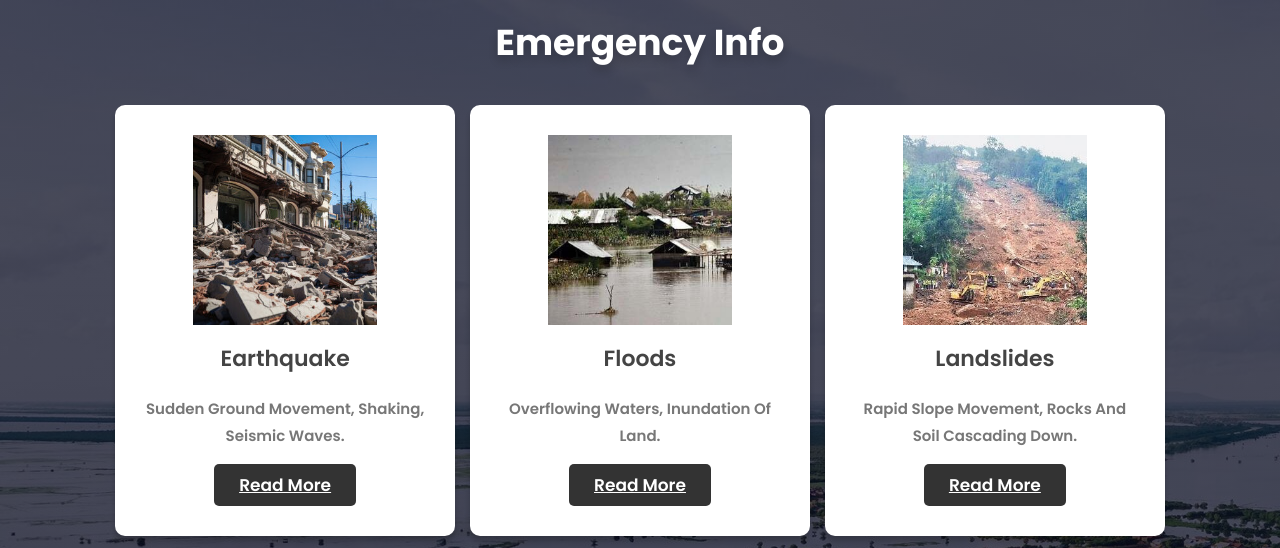
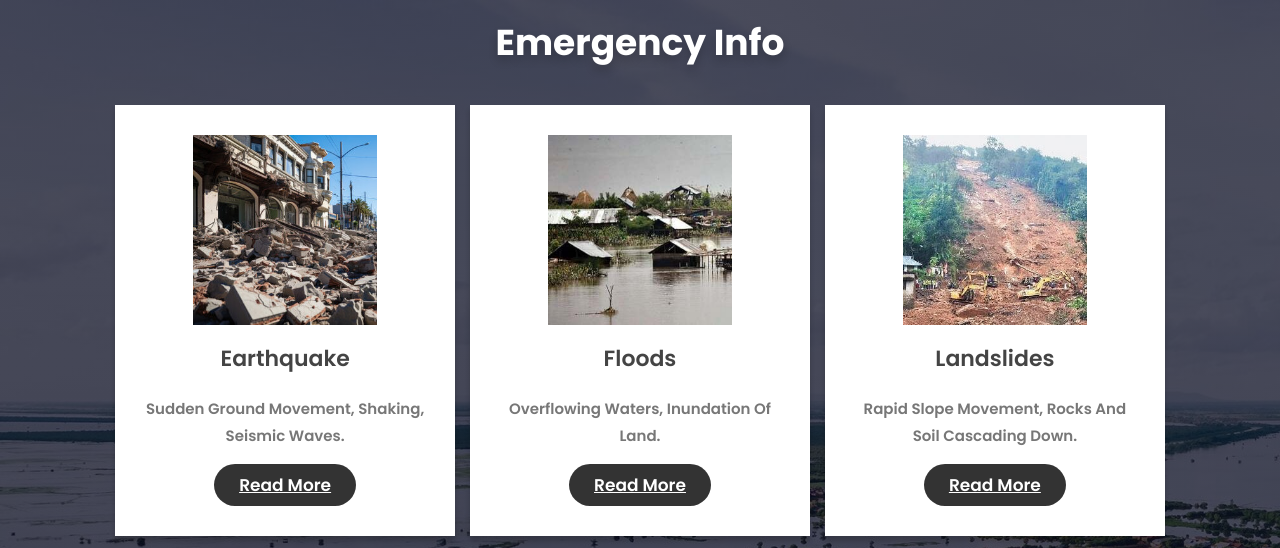
Before and after one commit to ShreyDeo/Sahyog_Seva, a plain HTML site: page emergencyinfo.html in a window 1280 px wide. Shown: the top 548 px of the page. Drawn offline with Linux system fonts and the light colour scheme.

Commit message:
ui changes for emergency info page

```diff
--- a/style.css
+++ b/style.css
@@ -601,7 +601,7 @@ textarea{
 
 .containerei .box-containerei .boxei{
     box-shadow: 0 5px 5px rgba(0,0,0,.2);
-    border-radius: 10px;
+    border-radius: 0px;
     background: #fff;
     text-align: center;
     padding:30px 20px;
@@ -629,7 +629,7 @@ textarea{
     background:#333;
     color:#fff;
     font-size: 17px;
-    border-radius: 5px;
+    border-radius: 50px;
     padding: 8px 25px;
 }
 
```
